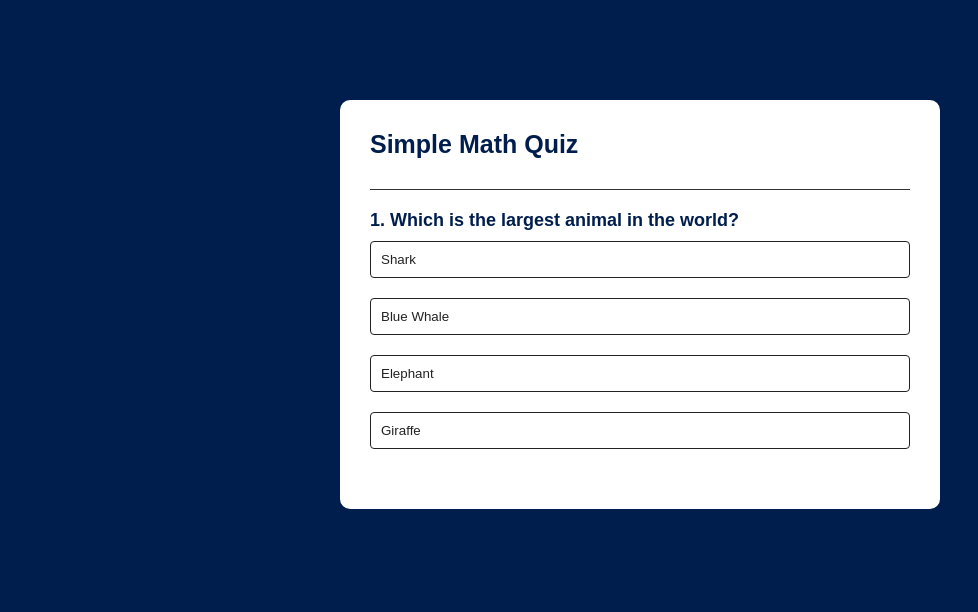
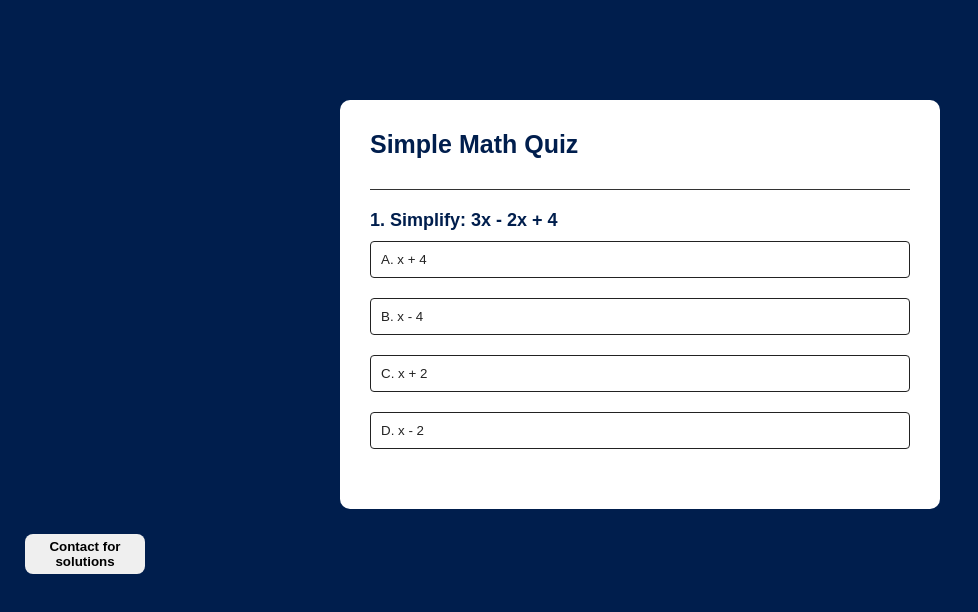
Before and after one commit to Itz-Caseay/Math_Quiz, a plain HTML site: page index.html in a window 1280 px wide. Shown: the whole page, without its empty margins (0-978 px from the left). Drawn offline with Linux system fonts and the light colour scheme.

Commit message:
final codes

```diff
--- a/index.html
+++ b/index.html
@@ -41,11 +41,36 @@
         </div>
 
     </div>
+    <button class="bxt" onclick="show()">Contact for solutions</button>
+
+    <div class="contact" id="contact">
+      <div class="whatsapp">
+        <h3><img src="./assets/whatsapp.svg"></h3>
+        <div class="hander">
+          <a href="https://wa.me/+237673044019?text=Hi Caseay. I'll love to have the solutions."><img src="./assets/caseay.jpg"> <span>Caseay</span></a>
+        </div>
+
+        <div class="hander">
+          <a href="https://wa.me/+237651438407?text=Hi Benita I'll love to have the solutions"><img src="./assets/benita.png"> <span>Benita</span></a>
+        </div>
+      </div>
+      <div class="whatsapp">
+        <h3><img src="./assets/telegram.svg"></h3>
+        <div class="hander">
+          <a href="https://t.me/+237673044019/"><img src="./assets/caseay.png"> <span>Caseay</span></a>
+        </div>
+
+        <div class="hander">
+          <a href="https://t.me/+237651438407/"><img src="./assets/benita.png"> <span>Benita</span></a>
+        </div>
+      </div>
+    </div>
 
 
 
     <script src="scripts/Index.js"></script>
 
+
 </body>
 
 </html>
--- a/scripts/Index.js
+++ b/scripts/Index.js
@@ -1,74 +1,137 @@
 const questions = [
     {
-        questions: "Which is the largest animal in the world?",
+        questions: "Simplify: 3x - 2x + 4",
         answers: [
-            {text: "Shark", correct: false},
-            {text: "Blue Whale", correct: true},
-            {text: "Elephant", correct: false},
-            {text: "Giraffe", correct: false},
+            {text: "A. x + 4", correct: true},
+            {text: "B. x - 4", correct: false},
+            {text: "C. x + 2", correct: false},
+            {text: "D. x - 2", correct: false},
         ]
     },
     {
-        questions: "Who is the best rapper prsently?",
+        questions: "Solve: 2x + 5 = 15",
         answers: [
-            {text: "Caseay", correct: true},
-            {text: "F Dior", correct: false},
-            {text: "Fosaj Rexz", correct: false},
-            {text: "Dhiip Sv", correct: false},
+            {text: "A. 10", correct: false},
+            {text: "B.  5", correct: true},
+            {text: "C. -5", correct: false},
+            {text: "D. 20", correct: false},
         ]
     },
     {
-        questions: "Which language is not a programming language?",
+        questions: "What's the value of pie?",
         answers: [
-            {text: "C+", correct: false},
-            {text: "Python", correct: false},
-            {text: "Html", correct: true},
-            {text: "Java", correct: false},
+            {text: "A. 2/7", correct: false},
+            {text: "B. 3.11", correct: false},
+            {text: "C. 3.14", correct: true},
+            {text: "D. 7/22", correct: false},
         ]
     },
     {
-        questions: "Which group is Caseay a Member?",
+        questions: "Find the value of: 3/5 × 10/9",
         answers: [
-            {text: "CA_Studio", correct: false},
-            {text: "ABS'Studio", correct: true},
-            {text: "Cartel NT", correct: false},
-            {text: "Shiiruken Prod", correct: false},
+            {text: "A. 9/5", correct: false},
+            {text: "B. 2/3", correct: true},
+            {text: "C. 3/2", correct: false},
+            {text: "D. 5/9", correct: false},
         ]
     },
     {
-        questions: "Who Invented Html?",
+        questions: "Find tge area of a triangle of base 6cm and height 4cm",
         answers: [
-            {text: "Tim Berners-Lee", correct: true},
-            {text: "Mark Zuckerberg", correct: false},
-            {text: "Higgins William", correct: false},
-            {text: "Simon HTML", correct: false},
+            {text: "12 cm²", correct: true},
+            {text: "10 cm²", correct: false},
+            {text: "20 cm²", correct: false},
+            {text: "20 cm²", correct: false},
         ]
     },
     {
-        questions: "Who is the best for the legends rapper?",
+        questions: "What is the mean of 5, 10, 15, 20, 25?",
         answers: [
-            {text: "Xxxtentacion", correct: true},
-            {text: "Pop Smoke", correct: false},
-            {text: "Juice wrld", correct: false},
-            {text: "King Von", correct: false},
+            {text: "A. 15", correct: true},
+            {text: "B. 12", correct: false},
+            {text: "C. 17", correct: false},
+            {text: "D. 10", correct: false},
         ]
     },
     {
-        questions: "Which language is a framework language?",
+        questions: "If a=2 and b=8. Find the value of a.b",
         answers: [
-            {text: "C+", correct: false},
-            {text: "Django", correct: true},
-            {text: "Go", correct: false},
-            {text: "Java", correct: false},
+            {text: "A. 12", correct: false},
+            {text: "B. 16", correct: false},
+            {text: "C. 10", correct: true},
+            {text: "D. 4", correct: false},
         ]
     },
     {
-        questions: "Which year did the first world erupted?",
+        questions: "Convert 120° to radians (pie = 3.14)",
         answers: [
-            {text: "1940", correct: false},
-            {text: "1914", correct: true},
-            {text: "1884", correct: false},
-            {text: "1934", correct: false},
+            {text: "A. 2.09", correct: true},
+            {text: "B. 3.14", correct: false},
+            {text: "C. 1.57", correct: false},
+            {text: "D. 4.71", correct: false},
+        ]
+    },
+    {
+        questions: "Find the gradient of a lune through (1, 2) and (3, 6)",
+        answers: [
+            {text: "A. 2", correct: true},
+            {text: "B. 4", correct: false},
+            {text: "C. 3", correct: false},
+            {text: "D. 1", correct: false},
+        ]
+    },
+    {
+        questions: "The L.C.M of 4 and 6 is?",
+        answers: [
+            {text: "A. 24", correct: false},
+            {text: "B. 12", correct: true},
+            {text: "C. 10", correct: false},
+            {text: "D. 6", correct: false},
+        ]
+    },
+    {
+        questions: "If 30% of a number is 60, what is that nunber?",
+        answers: [
+            {text: "A. 180", correct: false},
+            {text: "B. 150", correct: false},
+            {text: "C. 120", correct: false},
+            {text: "D. 200", correct: true},
+        ]
+    },
+    {
+        questions: "If angle A = 40° and angle B = 65°. Find angle C",
+        answers: [
+            {text: "A. 55°", correct: false},
+            {text: "B. 75°", correct: true},
+            {text: "C. 65°", correct: false},
+            {text: "D. 35°", correct: false},
+        ]
+    },
+    {
+        questions: "The volume of a cube with side 3cm is:",
+        answers: [
+            {text: "A. 6cm³", correct: false},
+            {text: "B. 9cm³", correct: false},
+            {text: "C. 27cm³", correct: true},
+            {text: "D. 18cm³", correct: false},
+        ]
+    },
+     {
+        questions: "If y = 2x + 1. Find y when x = 4",
+        answers: [
+            {text: "A. 7", correct: false},
+            {text: "B. 8", correct: false},
+            {text: "C. 9", correct: true},
+            {text: "D. 6", correct: false},
+        ]
+    },
+    {
+        questions: "A goat is being tied a rope of 7cm radius in a field to eat grass. And the goat eats in a circular manner. What's the area of grass eaten by the goat?",
+        answers: [
+            {text: "A. The answer is not here", correct: false},
+            {text: "B. 81cm²", correct: false},
+            {text: "C. 200cm²", correct: false},
+            {text: "D. 154cm²", correct: true},
         ]
     }
 ];
@@ -159,3 +222,7 @@ nextButton.addEventListener("click", () => {
 });
 
 startQuiz()
+
+function show() {
+  document.getElementById('contact').style.display = 'flex';
+}
--- a/styles/style.css
+++ b/styles/style.css
@@ -69,3 +69,72 @@ body{
 .incorrect{
     background: #ff9393;
 }
+
+.bxt{
+  display: block;
+  width: 120px;
+  height: 40px;
+  align-self: center;
+  margin: 25px;
+  border: none;
+  outline: none;
+  border-radius: 8px;
+  font-weight: bold;
+}
+
+.bxt:hover{
+  background: transparent;
+  color: #fff;
+  border: 1px solid #fff;
+  transition: .5s ease-in-out;
+  cursor: pointer;
+}
+
+#contact{
+  display: none;
+  margin: 15px;
+  width: 380px;
+  height: 180px;
+  background: #fff;
+  border-radius: 10px;
+}
+
+.whatsapp{
+  width: 50%;
+  height: auto;
+  justify-content: center;
+  align-items: center;
+  display: block;
+}
+
+.whatsapp h3{
+  margin: 10px;
+  text-align: center;
+}
+
+.hander{
+  display: flex;
+  margin: 5px;
+}
+
+.whatsapp a{
+  display: flex;
+  margin: 5px;
+  padding: 10px;
+  text-align: center;
+  text-decoration: none;
+  color: #000;
+}
+
+a img{
+  width: 30px;
+  border-radius: 50%;
+  height: 30px;
+  display: flex;
+}
+
+.hander span{
+  margin: 5px;
+  display: flex;
+  font-weight: bold;
+}
```
Also changed, not shown: assets/benita.png (added), assets/caseay.jpg (added), assets/caseay.png (added), assets/telegram.svg (added), assets/whatsapp.svg (added).
